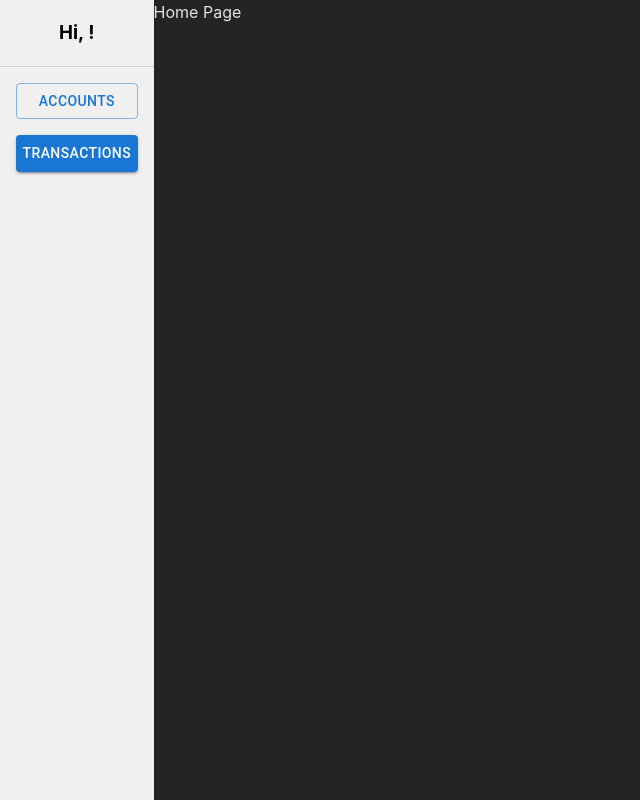
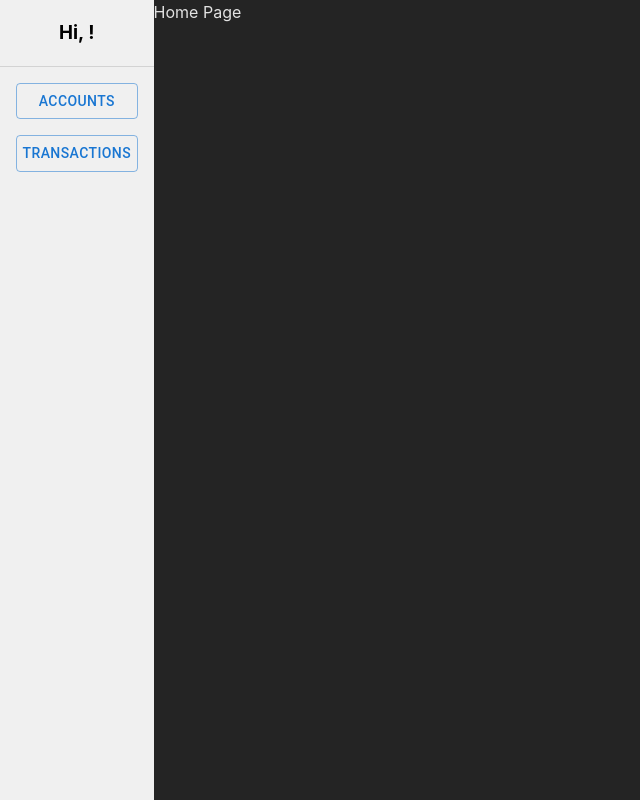
Before and after one commit to CalvinChanCan/gpa-ui, a React (Vite) app: page / in a window 1280 px wide. Shown: the whole page, without its empty margins (0-640 px from the left). Built offline with nearby package versions, Linux system fonts and the light colour scheme.

Commit message:
Change button to selected depending on url path.

```diff
--- a/src/components/Sidebar/Sidebar.tsx
+++ b/src/components/Sidebar/Sidebar.tsx
@@ -23,6 +23,9 @@ export default function Sidebar() {
         navigate('/accounts');
     }
 
+    const isAccountsActive = location.pathname === '/accounts';
+    const isTransactionsActive = location.pathname.startsWith('/transactions');
+
     return (
         <div className="sidebar-container">
             <div className="sidebar">
@@ -30,11 +33,12 @@ export default function Sidebar() {
                 <Divider/>
                 <List>
                     <ListItem>
-                        <Button variant="outlined" className="sidebar-button"
+                        <Button variant={isAccountsActive ? 'contained' : 'outlined'}
+                                className="sidebar-button"
                                 onClick={handleAccountsClick}>Accounts</Button>
                     </ListItem>
                     <ListItem>
-                        <Button variant="contained" className="sidebar-button"
+                        <Button variant={isTransactionsActive ? 'contained' : 'outlined'} className="sidebar-button"
                                 onClick={handleTransactionsClick}>Transactions</Button>
                     </ListItem>
                 </List>
```
